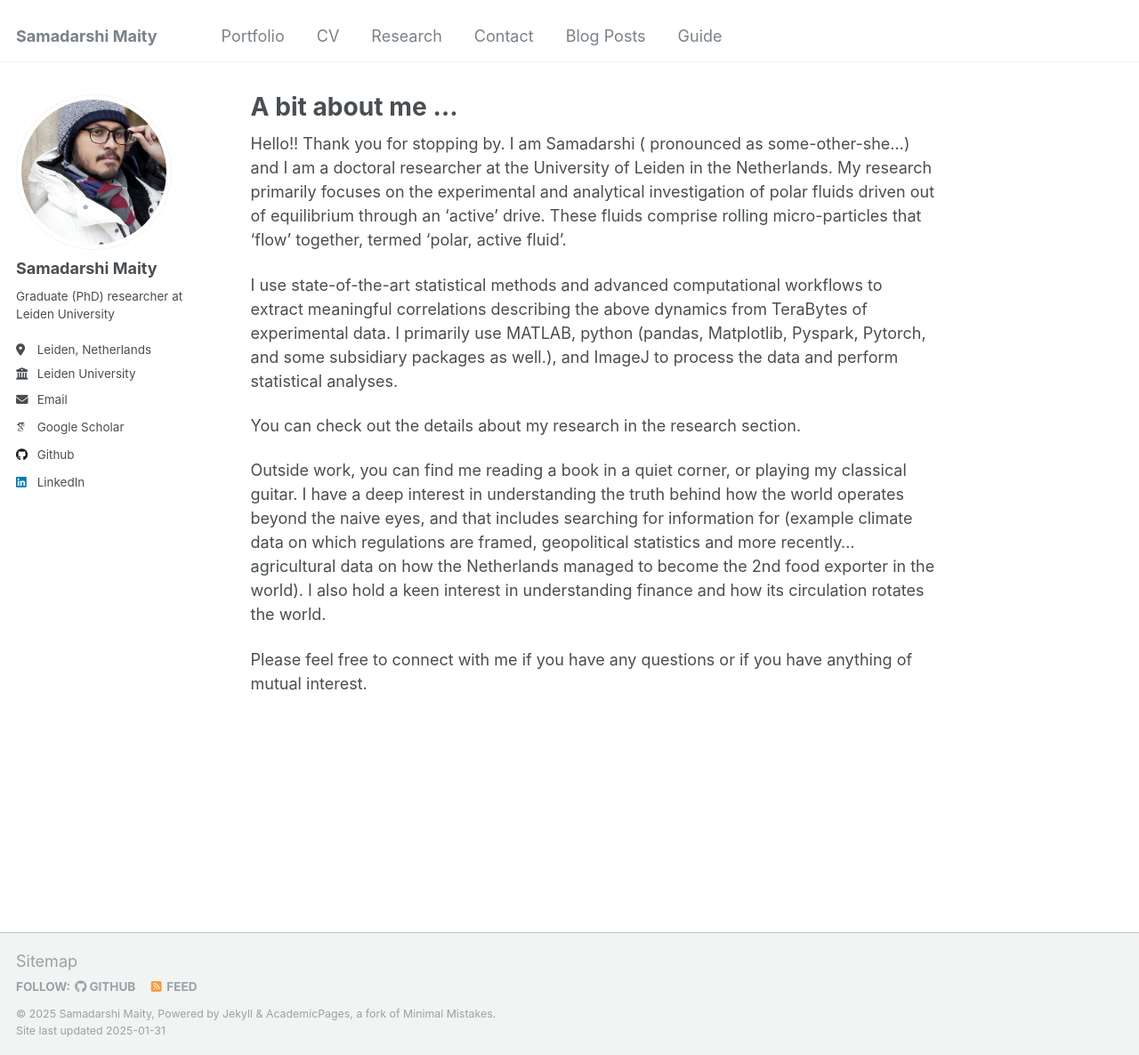
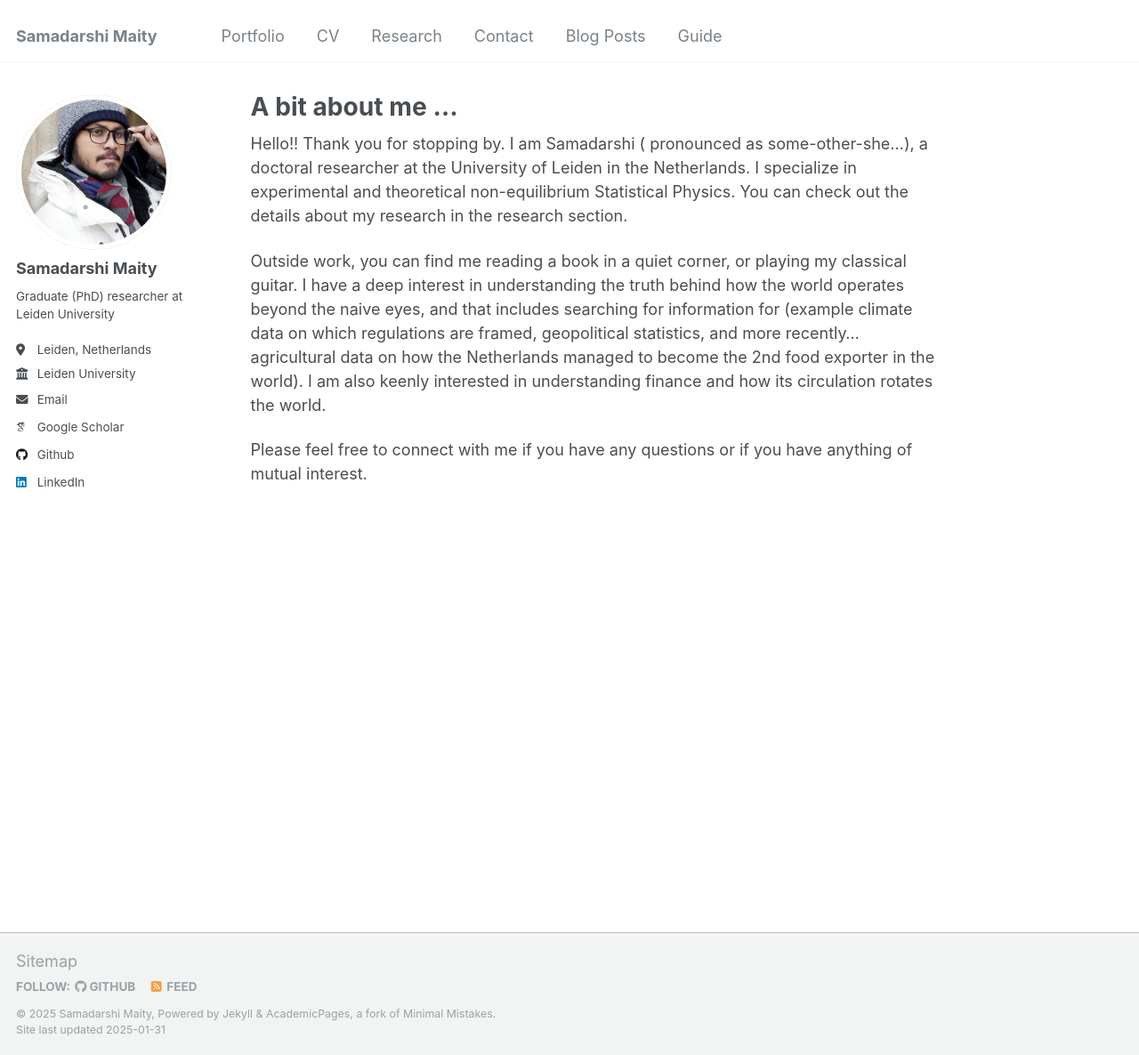
Before and after one commit to Samadarshi-Maity/Samadarshi-Maity.github.io, a Jekyll site: the page built from _pages/about.md, in a window 1280 px wide and 1186 px high. Shown: the whole window at 89% size. Built offline with Jekyll 4.4.1, drawn with Linux system fonts in a browser that asks for light colours; some web fonts are replaced.

Commit message:
Update about.md

```diff
--- a/_pages/about.md
+++ b/_pages/about.md
@@ -6,12 +6,8 @@ redirect_from:
   - /about/
   - /about.html
 ---
-Hello!! Thank you for stopping by. I am Samadarshi ( pronounced as some-other-she…) and I am a  doctoral researcher at the University of Leiden in the Netherlands. My research primarily focuses on the experimental and analytical investigation of polar fluids driven out of equilibrium through an 'active' drive.  These fluids comprise rolling micro-particles that 'flow' together, termed 'polar, active fluid'.
+Hello!! Thank you for stopping by. I am Samadarshi ( pronounced as some-other-she…), a  doctoral researcher at the University of Leiden in the Netherlands. I specialize in experimental and theoretical non-equilibrium Statistical Physics. You can check out the details about my research in the research section.
 
-I use state-of-the-art statistical methods and advanced computational workflows to extract meaningful correlations describing the above dynamics from TeraBytes of experimental data.  I primarily use MATLAB, python (pandas, Matplotlib, Pyspark, Pytorch, and some subsidiary packages as well.), and ImageJ to process the data and perform statistical analyses.
-
-You can check out the details about my research in the research section.
-
-Outside work, you can find me reading a book in a quiet corner, or playing my classical guitar. I have a deep interest in understanding the truth behind how the world operates beyond the naive eyes, and that includes searching for information for (example climate data on which regulations are framed, geopolitical statistics and  more recently… agricultural data on how the Netherlands managed to become the 2nd food exporter in the world). I also hold a keen interest in understanding finance and how its circulation rotates the world.
+Outside work, you can find me reading a book in a quiet corner, or playing my classical guitar. I have a deep interest in understanding the truth behind how the world operates beyond the naive eyes, and that includes searching for information for (example climate data on which regulations are framed, geopolitical statistics, and  more recently… agricultural data on how the Netherlands managed to become the 2nd food exporter in the world). I am also keenly interested in understanding finance and how its circulation rotates the world.
 
 Please feel free to connect with me if you have any questions or if you have anything of mutual interest.
```
